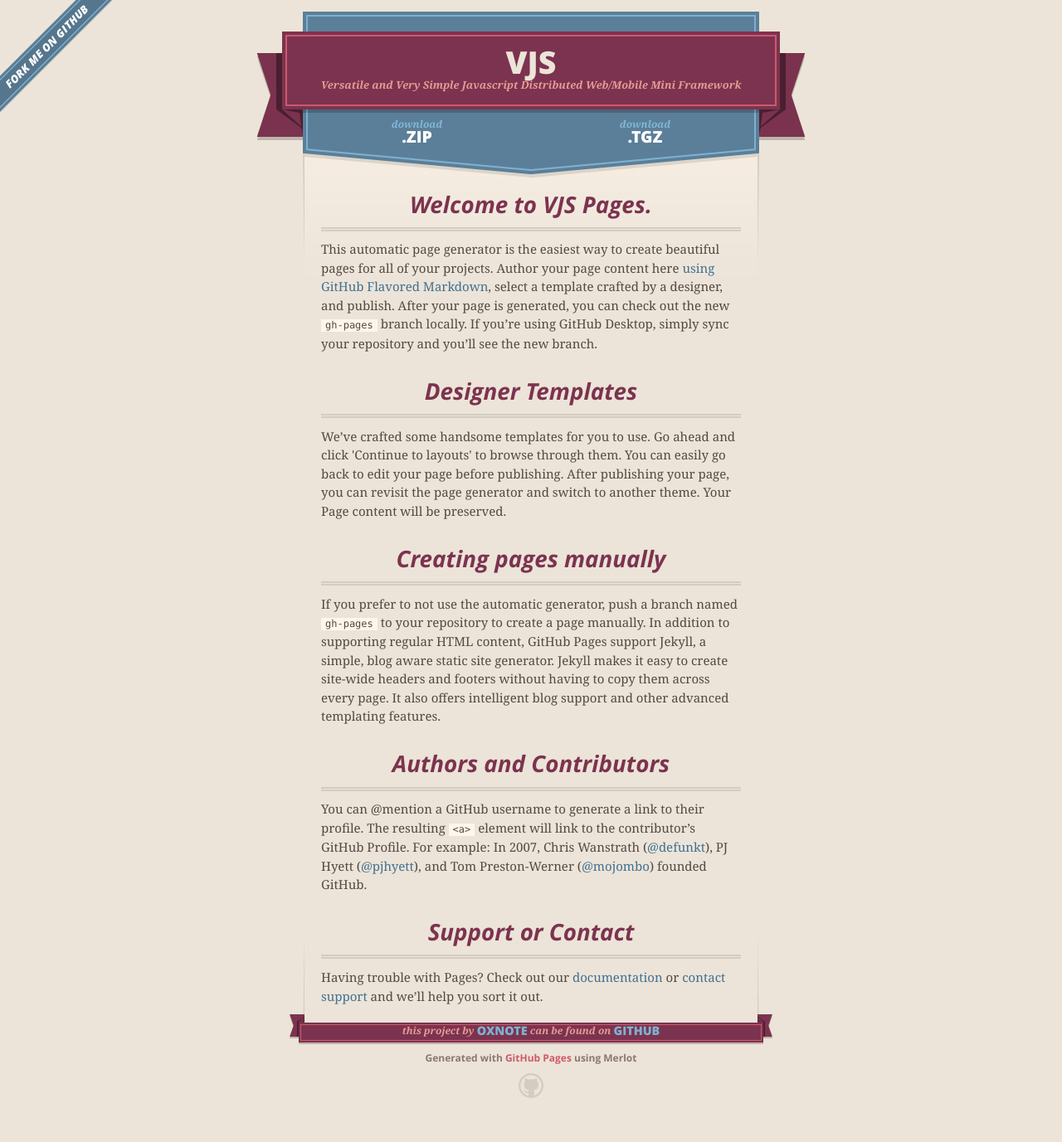
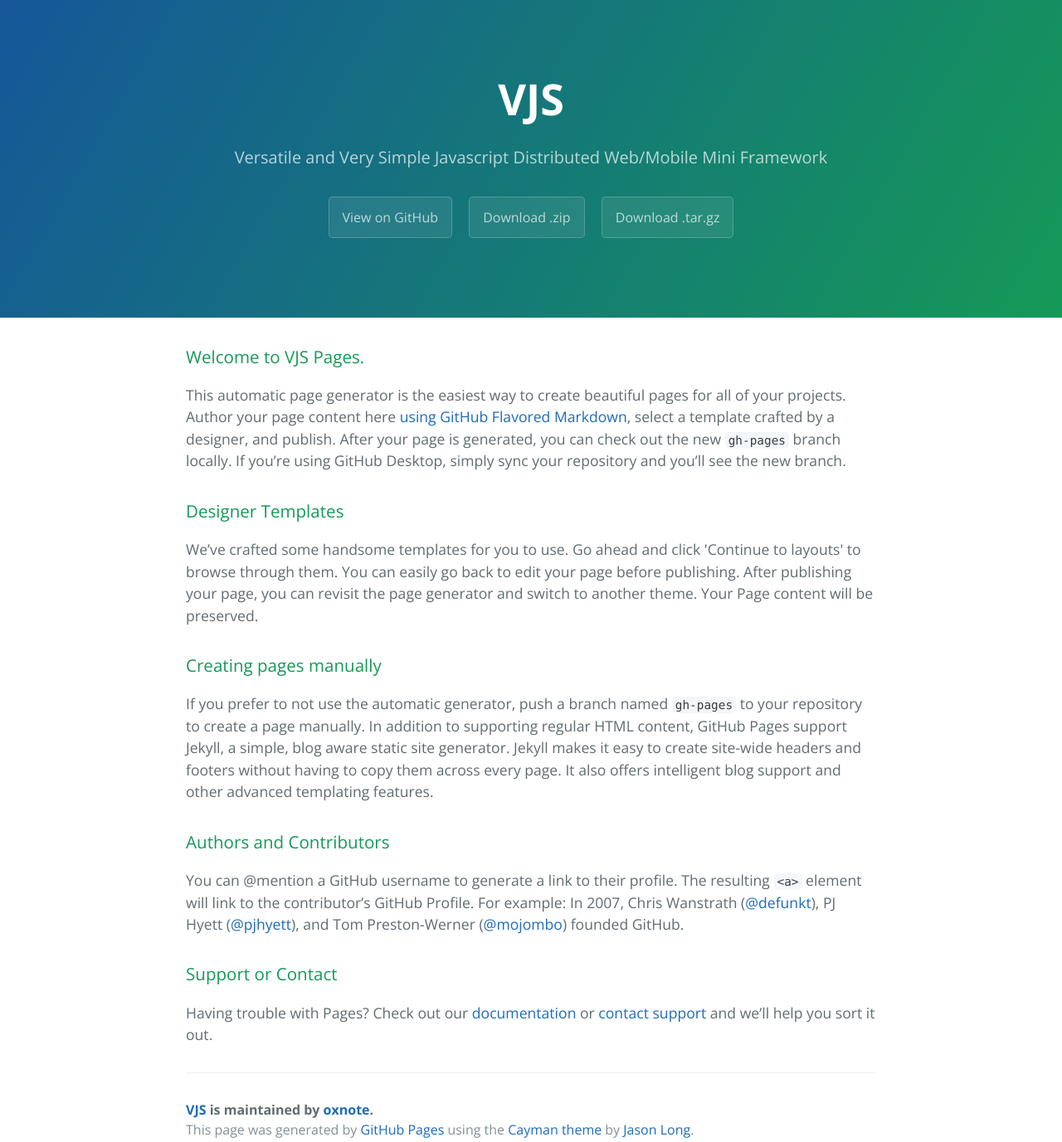
Before and after one commit to oxnote/vjs, a plain HTML site: page index.html in a window 1280 px wide. Shown: the whole page at 83% size. Drawn offline with nearby package versions, Linux system fonts and the light colour scheme.

Commit message:
Create gh-pages branch via GitHub

```diff
--- a/index.html
+++ b/index.html
@@ -1,52 +1,25 @@
 <!DOCTYPE html>
-<html>
+<html lang="en-us">
   <head>
-    <meta charset='utf-8'>
-    <meta http-equiv="X-UA-Compatible" content="chrome=1">
-    <meta name="viewport" content="width=640">
+    <meta charset="UTF-8">
+    <title>VJS by oxnote</title>
+    <meta name="viewport" content="width=device-width, initial-scale=1">
+    <link rel="stylesheet" type="text/css" href="stylesheets/normalize.css" media="screen">
+    <link href='https://fonts.googleapis.com/css?family=Open+Sans:400,700' rel='stylesheet' type='text/css'>
+    <link rel="stylesheet" type="text/css" href="stylesheets/stylesheet.css" media="screen">
+    <link rel="stylesheet" type="text/css" href="stylesheets/github-light.css" media="screen">
+  </head>
+  <body>
+    <section class="page-header">
+      <h1 class="project-name">VJS</h1>
+      <h2 class="project-tagline">Versatile and Very Simple Javascript Distributed Web/Mobile Mini Framework</h2>
+      <a href="https://github.com/oxnote/vjs" class="btn">View on GitHub</a>
+      <a href="https://github.com/oxnote/vjs/zipball/master" class="btn">Download .zip</a>
+      <a href="https://github.com/oxnote/vjs/tarball/master" class="btn">Download .tar.gz</a>
+    </section>
 
-    <link rel="stylesheet" href="stylesheets/core.css" media="screen">
-    <link rel="stylesheet" href="stylesheets/mobile.css" media="handheld, only screen and (max-device-width:640px)">
-    <link rel="stylesheet" href="stylesheets/github-light.css">
-
-    <script type="text/javascript" src="javascripts/modernizr.js"></script>
-    <script type="text/javascript" src="https://ajax.googleapis.com/ajax/libs/jquery/1.7.1/jquery.min.js"></script>
-    <script type="text/javascript" src="javascripts/headsmart.min.js"></script>
-    <script type="text/javascript">
-      $(document).ready(function () {
-        $('#main_content').headsmart()
-      })
-    </script>
-    <title>VJS by oxnote</title>
-  </head>
-
-  <body>
-    <a id="forkme_banner" href="https://github.com/oxnote/vjs">View on GitHub</a>
-    <div class="shell">
-
-      <header>
-        <span class="ribbon-outer">
-          <span class="ribbon-inner">
-            <h1>VJS</h1>
-            <h2>Versatile and Very Simple Javascript Distributed Web/Mobile Mini Framework</h2>
-          </span>
-          <span class="left-tail"></span>
-          <span class="right-tail"></span>
-        </span>
-      </header>
-
-      <section id="downloads">
-        <span class="inner">
-          <a href="https://github.com/oxnote/vjs/zipball/master" class="zip"><em>download</em> .ZIP</a><a href="https://github.com/oxnote/vjs/tarball/master" class="tgz"><em>download</em> .TGZ</a>
-        </span>
-      </section>
-
-
-      <span class="banner-fix"></span>
-
-
-      <section id="main_content">
-        <h3>
+    <section class="main-content">
+      <h3>
 <a id="welcome-to-vjs-pages" class="anchor" href="#welcome-to-vjs-pages" aria-hidden="true"><span aria-hidden="true" class="octicon octicon-link"></span></a>Welcome to VJS Pages.</h3>
 
 <p>This automatic page generator is the easiest way to create beautiful pages for all of your projects. Author your page content here <a href="https://guides.github.com/features/mastering-markdown/">using GitHub Flavored Markdown</a>, select a template crafted by a designer, and publish. After your page is generated, you can check out the new <code>gh-pages</code> branch locally. If you’re using GitHub Desktop, simply sync your repository and you’ll see the new branch.</p>
@@ -70,21 +43,14 @@
 <a id="support-or-contact" class="anchor" href="#support-or-contact" aria-hidden="true"><span aria-hidden="true" class="octicon octicon-link"></span></a>Support or Contact</h3>
 
 <p>Having trouble with Pages? Check out our <a href="https://help.github.com/pages">documentation</a> or <a href="https://github.com/contact">contact support</a> and we’ll help you sort it out.</p>
-      </section>
 
-      <footer>
-        <span class="ribbon-outer">
-          <span class="ribbon-inner">
-            <p>this project by <a href="https://github.com/oxnote">oxnote</a> can be found on <a href="https://github.com/oxnote/vjs">GitHub</a></p>
-          </span>
-          <span class="left-tail"></span>
-          <span class="right-tail"></span>
-        </span>
-        <p>Generated with <a href="https://pages.github.com">GitHub Pages</a> using Merlot</p>
-        <span class="octocat"></span>
+      <footer class="site-footer">
+        <span class="site-footer-owner"><a href="https://github.com/oxnote/vjs">VJS</a> is maintained by <a href="https://github.com/oxnote">oxnote</a>.</span>
+
+        <span class="site-footer-credits">This page was generated by <a href="https://pages.github.com">GitHub Pages</a> using the <a href="https://github.com/jasonlong/cayman-theme">Cayman theme</a> by <a href="https://twitter.com/jasonlong">Jason Long</a>.</span>
       </footer>
 
-    </div>
+    </section>
 
 
   </body>
```
